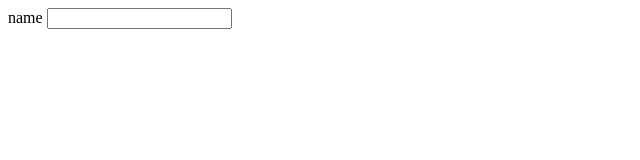
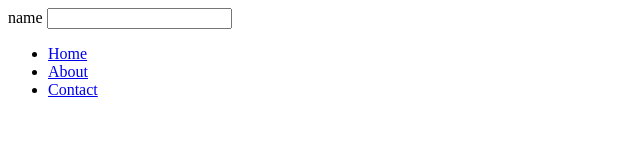
Before and after one commit to GithubKavita83600/kavita, a plain HTML site: page third.html in a window 1280 px wide. Shown: the whole page, without its empty margins (0-640 px from the left). Drawn offline with Linux system fonts and the light colour scheme.

Commit message:
this is 2

```diff
--- a/third.html
+++ b/third.html
@@ -10,5 +10,13 @@
         <label for="">name</label>
         <input type="text" name="" id="">
     </form>
+    <!-- navbar -->
+     <nav>
+        <ul>
+            <li><a href="#">Home</a></li>
+            <li><a href="#">About</a></li>
+            <li><a href="#">Contact</a></li>
+        </ul>
+    </nav>
 </body>
 </html>
```
